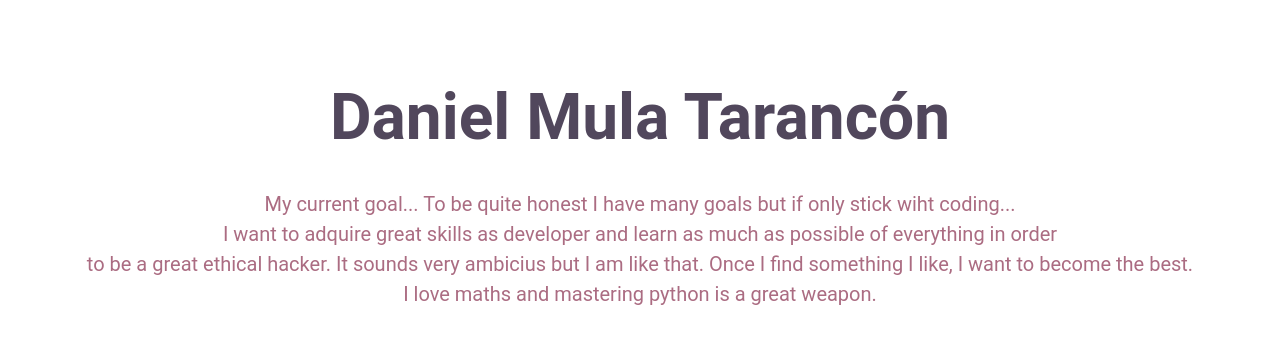
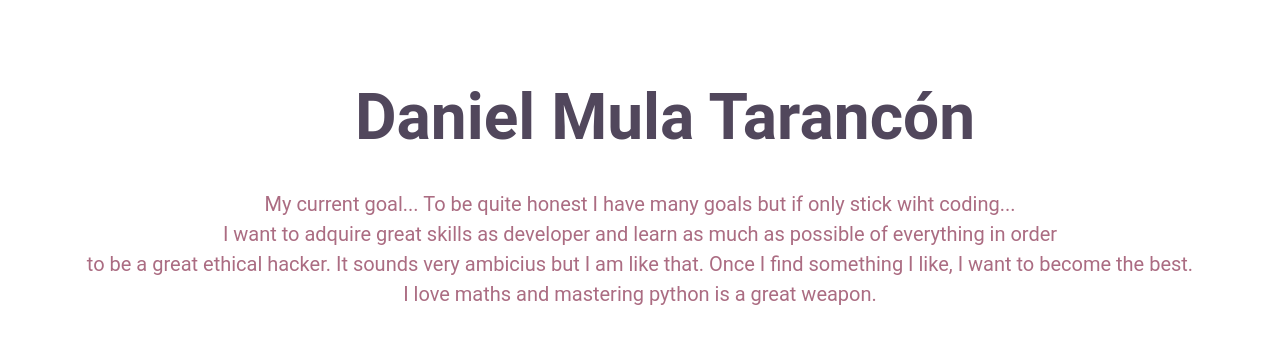
Before and after one commit to 3Grey6Jedi9/Python-Techdegree-Project-05, a Flask app: page /about in a window 1280 px wide; the page is wider, and only the part inside the window is pictured. Shown: the part 93-433 px from the top of that part. Run offline with Flask 2, Linux system fonts and the light colour scheme; data comes from the database, SQL or seed files in the repository.

Commit message:
Update styles.css

```diff
--- a/Static/styles.css
+++ b/Static/styles.css
@@ -96,6 +96,7 @@ Header  - Homepage
 .header h1{
     font-size: 32px;
     font-weight: bold;
+    margin-left: 50px;
 }
 
 .header p {
```
